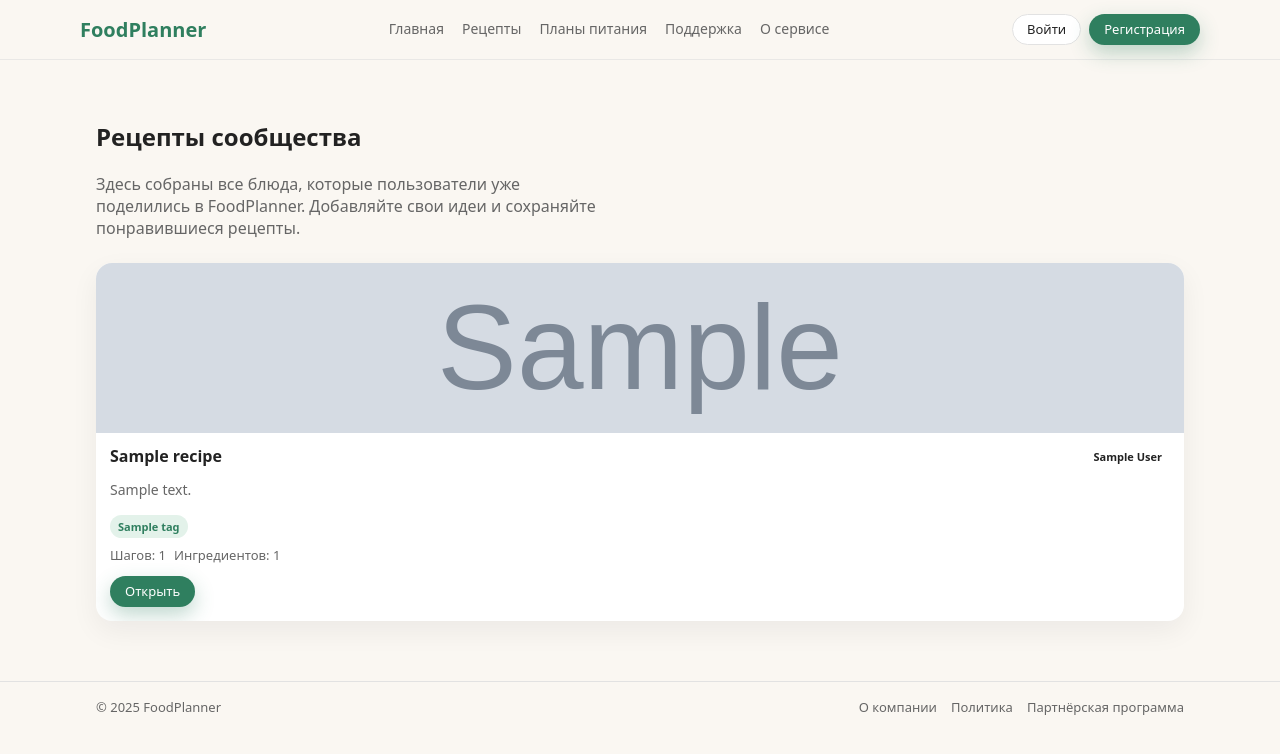
After one commit to Tomich37/foodplanner, a FastAPI app: template templates/recipes_list.html in a window 1280 px wide. The commit adds this page. Shown: the top 754 px of the page. Run offline with FastAPI, Linux system fonts and the light colour scheme; the template is opened without the code that fills it: most values are stand-ins (such as "Sample title", 1, 10 or a date in 2020); grey boxes marked "Sample" are stand-in pictures; parts of the project's set-up code (start-up, migrations or seed data) failed here and were passed over.

Commit message:
Список рецептов

```diff
--- a/app/routers/recipes.py
+++ b/app/routers/recipes.py
@@ -94,6 +94,25 @@ async def _load_recipe(session: AsyncSession, recipe_id: int) -> Recipe:
     if recipe is None:
         raise HTTPException(status_code=status.HTTP_404_NOT_FOUND, detail="Рецепт не найден")
     return recipe
+
+
+@router.get("/", response_class=HTMLResponse, name="recipes_list")
+async def recipes_list(
+    request: Request,
+    session: AsyncSession = Depends(get_session),
+    current_user: User | None = Depends(get_current_user),
+):
+    result = await session.execute(_recipes_query().order_by(Recipe.created_at.desc()))
+    recipes = result.scalars().all()
+    return templates.TemplateResponse(
+        "recipes_list.html",
+        {
+            "request": request,
+            "current_user": current_user,
+            "recipes": recipes,
+            "tag_labels": TAG_LABELS,
+        },
+    )
 
 
 @router.get("/new", response_class=HTMLResponse, name="recipes_new")
--- a/static/css/style.css
+++ b/static/css/style.css
@@ -307,6 +307,38 @@ body {
     gap: 18px;
 }
 
+.recipes-list {
+    padding: 40px 0 60px;
+}
+
+.recipes-list__header {
+    display: flex;
+    justify-content: space-between;
+    align-items: flex-start;
+    gap: 16px;
+    flex-wrap: wrap;
+    margin-bottom: 24px;
+}
+
+.recipes-list__subtitle {
+    margin: 10px 0 0;
+    color: var(--text-muted);
+    max-width: 520px;
+}
+
+.recipes-grid {
+    display: grid;
+    grid-template-columns: repeat(auto-fit, minmax(250px, 1fr));
+    gap: 18px;
+}
+
+.recipes-list__empty {
+    text-align: center;
+    color: var(--text-muted);
+    margin: 60px 0;
+    font-size: 16px;
+}
+
 .recipe-card {
     background: var(--bg-card);
     border-radius: var(--radius-lg);
@@ -353,6 +385,12 @@ body {
     margin: 4px 0 8px;
     font-size: 14px;
     color: var(--text-muted);
+}
+
+.recipe-card__tags {
+    display: flex;
+    flex-wrap: wrap;
+    gap: 6px;
 }
 
 .recipe-card__actions {
--- a/templates/base.html
+++ b/templates/base.html
@@ -11,11 +11,20 @@
     <div class="container header__inner">
         <div class="logo">FoodPlanner</div>
         <nav class="nav">
-            <a href="/" class="nav__link nav__link--active">Главная</a>
+            {% set current_path = request.url.path %}
+            <a
+                href="/"
+                class="nav__link {% if current_path == '/' %}nav__link--active{% endif %}"
+                >Главная</a
+            >
             {% if current_user %}
             <a href="{{ url_for('recipes_new') }}" class="nav__link">Создать рецепт</a>
             {% endif %}
-            <a href="#" class="nav__link">Рецепты</a>
+            <a
+                href="{{ url_for('recipes_list') }}"
+                class="nav__link {% if current_path.startswith('/recipes') %}nav__link--active{% endif %}"
+                >Рецепты</a
+            >
             <a href="#" class="nav__link">Планы питания</a>
             <a href="#" class="nav__link">Поддержка</a>
             <a href="#" class="nav__link">О сервисе</a>
--- /dev/null
+++ b/templates/recipes_list.html
@@ -0,0 +1,79 @@
+{% extends "base.html" %}
+
+{% block title %}Рецепты сообщества · FoodPlanner{% endblock %}
+
+{% block content %}
+<section class="recipes-list">
+    <div class="container">
+        <div class="recipes-list__header">
+            <div>
+                <h1>Рецепты сообщества</h1>
+                <p class="recipes-list__subtitle">
+                    Здесь собраны все блюда, которые пользователи уже поделились в FoodPlanner.
+                    Добавляйте свои идеи и сохраняйте понравившиеся рецепты.
+                </p>
+            </div>
+            {% if current_user %}
+            <a href="{{ url_for('recipes_new') }}" class="btn btn--primary">Создать рецепт</a>
+            {% endif %}
+        </div>
+        {% if recipes %}
+        <div class="recipes-grid">
+            {% for recipe in recipes %}
+            <article class="recipe-card">
+                <img
+                    src="{{ recipe.image_path or 'https://via.placeholder.com/300x200?text=Recipe' }}"
+                    alt="{{ recipe.title }}"
+                    class="recipe-card__image"
+                />
+                <div class="recipe-card__body">
+                    <div class="recipe-card__top">
+                        <h3 class="recipe-card__title">{{ recipe.title }}</h3>
+                        <span class="badge">
+                            {{ recipe.author.full_name or recipe.author.email }}
+                        </span>
+                    </div>
+                    {% if recipe.description %}
+                    <p class="recipe-card__description">
+                        {{ recipe.description }}
+                    </p>
+                    {% endif %}
+                    {% if recipe.tags %}
+                    <div class="recipe-card__tags">
+                        {% for tag in recipe.tags %}
+                        <span class="badge badge--tag">
+                            {{ tag_labels.get(tag, tag) if tag_labels else tag }}
+                        </span>
+                        {% endfor %}
+                    </div>
+                    {% endif %}
+                    <div class="recipe-card__meta">
+                        <span>Шагов: {{ recipe.steps | length }}</span>
+                        <span>Ингредиентов: {{ recipe.ingredients | length }}</span>
+                    </div>
+                    <div class="recipe-card__actions">
+                        <a
+                            href="{{ url_for('recipe_detail', recipe_id=recipe.id) }}"
+                            class="btn btn--small btn--primary"
+                            >Открыть</a
+                        >
+                        {% if current_user and recipe.user_id == current_user.id %}
+                        <a
+                            href="{{ url_for('recipes_edit', recipe_id=recipe.id) }}"
+                            class="btn btn--small btn--ghost"
+                            >Редактировать</a
+                        >
+                        {% endif %}
+                    </div>
+                </div>
+            </article>
+            {% endfor %}
+        </div>
+        {% else %}
+        <p class="recipes-list__empty">
+            Пока ещё нет рецептов, но вы можете стать первым автором!
+        </p>
+        {% endif %}
+    </div>
+</section>
+{% endblock %}
```
